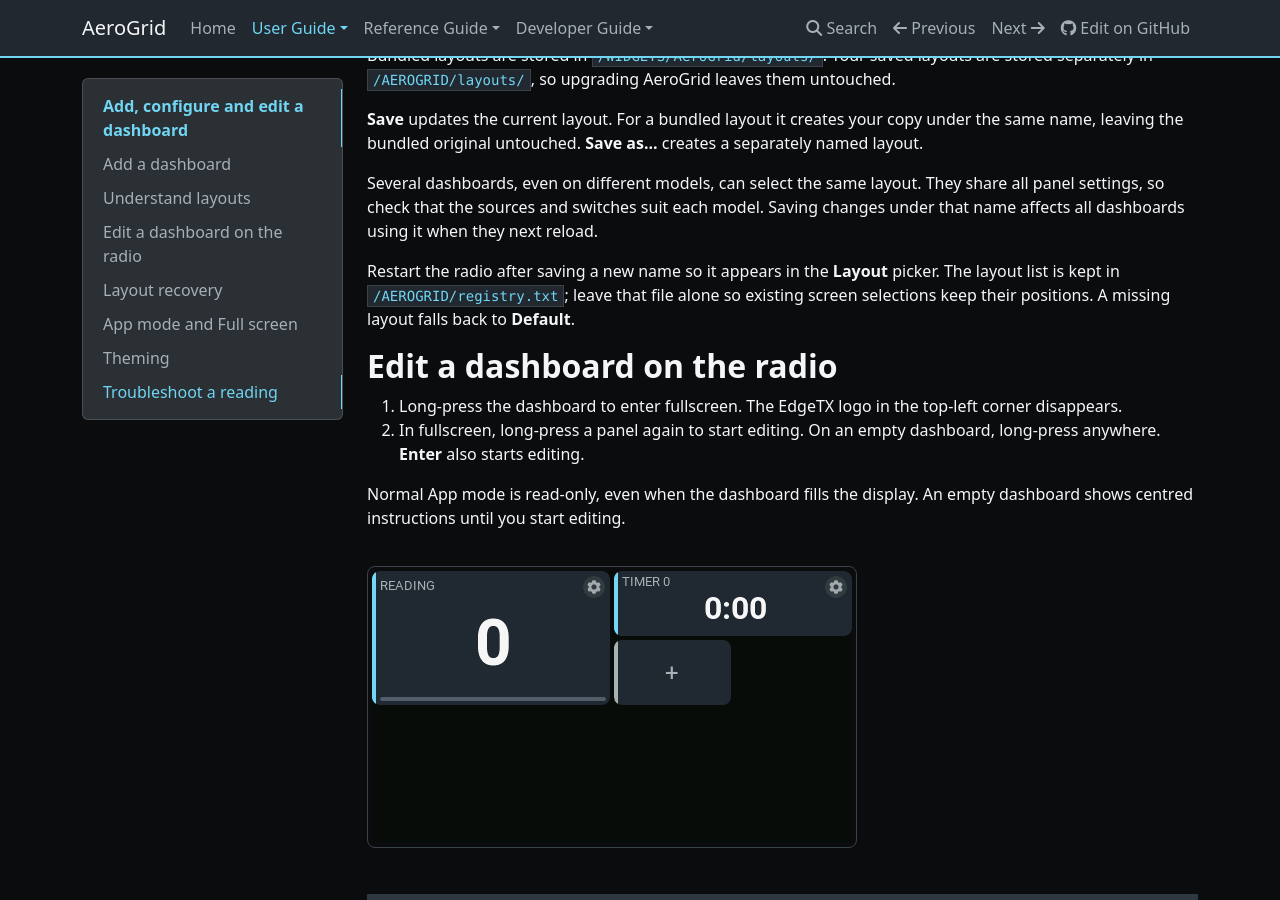
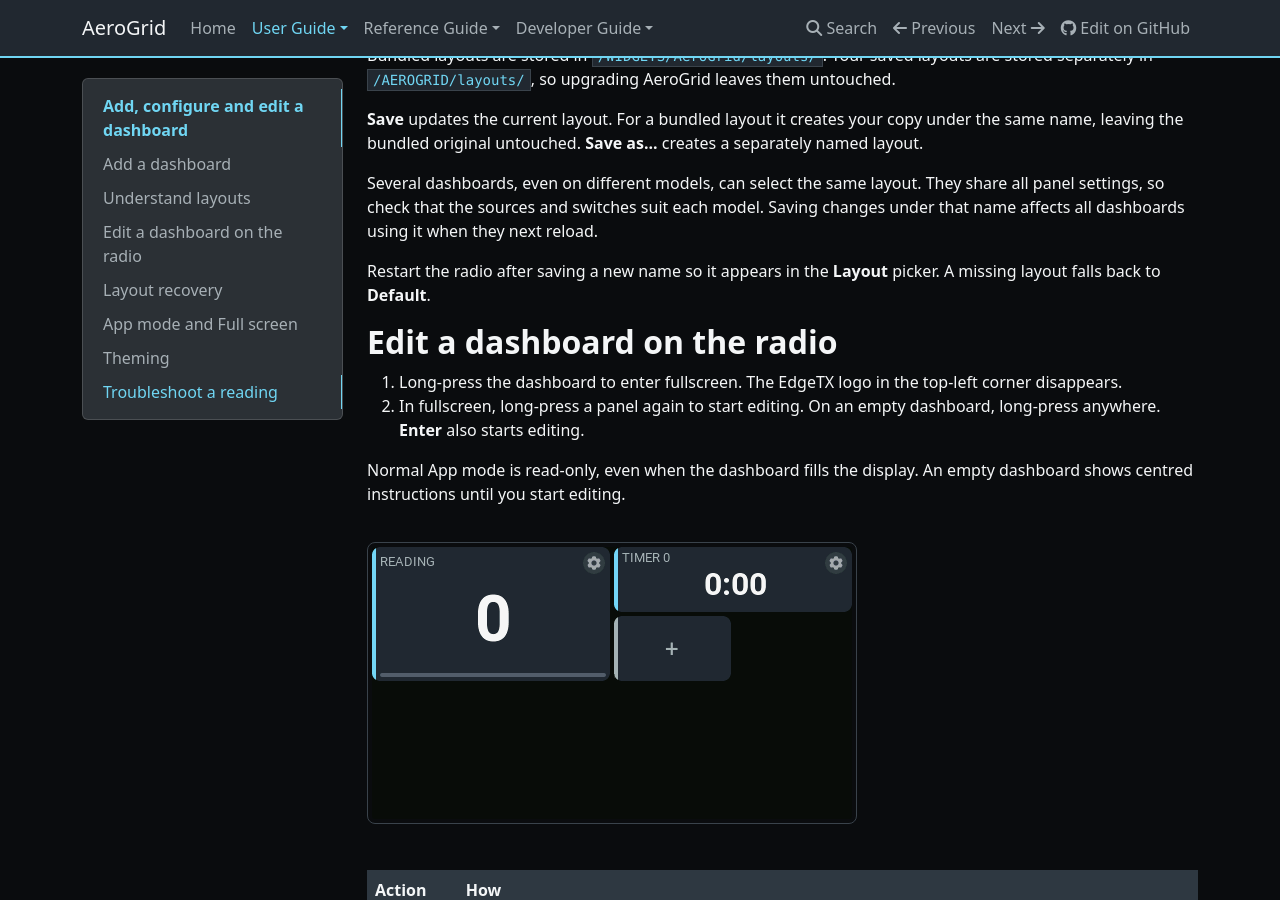
Before and after one commit to thomaskistler/aero-grid, an MkDocs documentation site: the page built from docs/user-guide/dashboards.md, in a window 1280 px wide and 900 px high, scrolled down 2934 px. Built offline with MkDocs 1.6.1, drawn with Linux system fonts in a browser that asks for light colours; nearby versions of some CDN libraries.

Commit message:
Remove registry implementation details from the user guide
Co-authored-by: Copilot App <223556219+Copilot@users.noreply.github.com>

```diff
--- a/docs/user-guide/dashboards.md
+++ b/docs/user-guide/dashboards.md
@@ -61,9 +61,7 @@ each model. Saving changes under that name affects all dashboards using it
 when they next reload.
 
 Restart the radio after saving a new name so it appears in the **Layout**
-picker. The layout list is kept in `/AEROGRID/registry.txt`; leave that file
-alone so existing screen selections keep their positions. A missing layout
-falls back to **Default**.
+picker. A missing layout falls back to **Default**.
 
 ## Edit a dashboard on the radio
 
```
